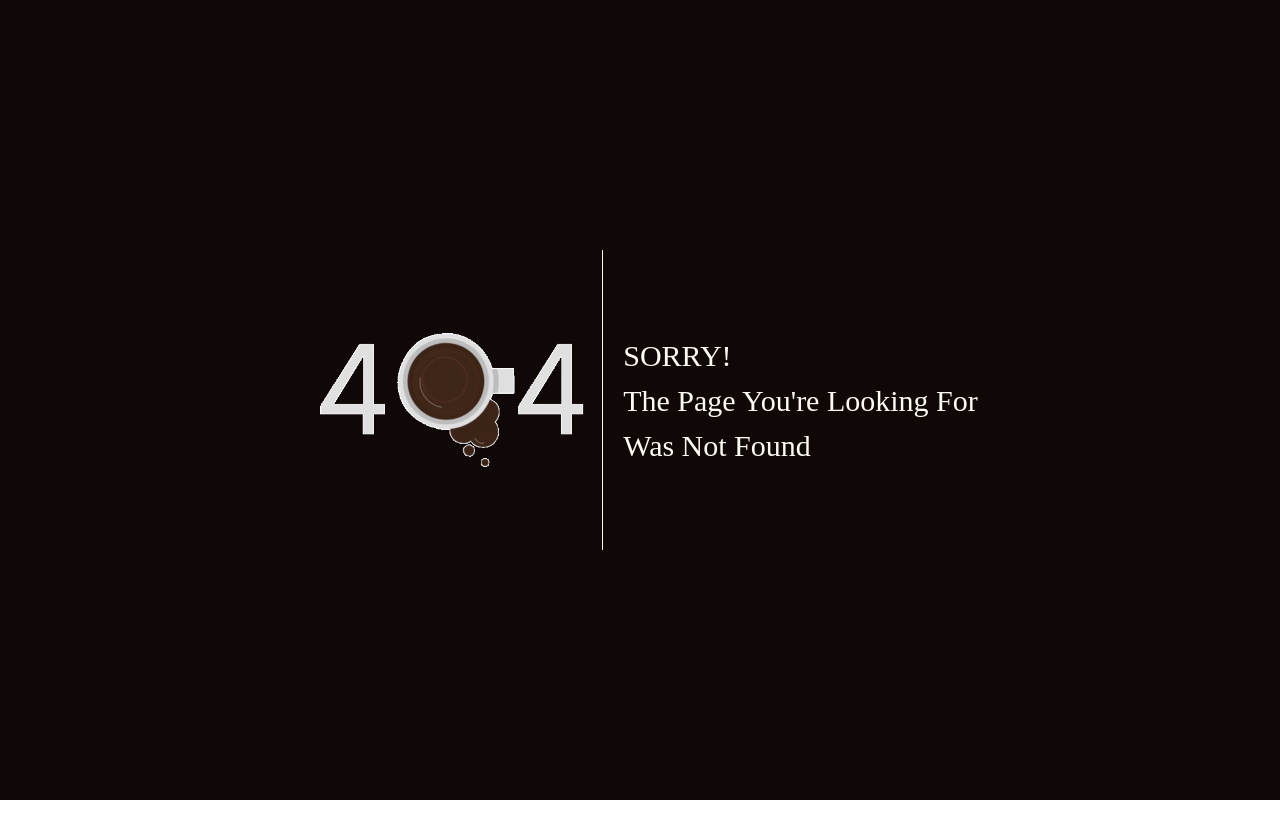
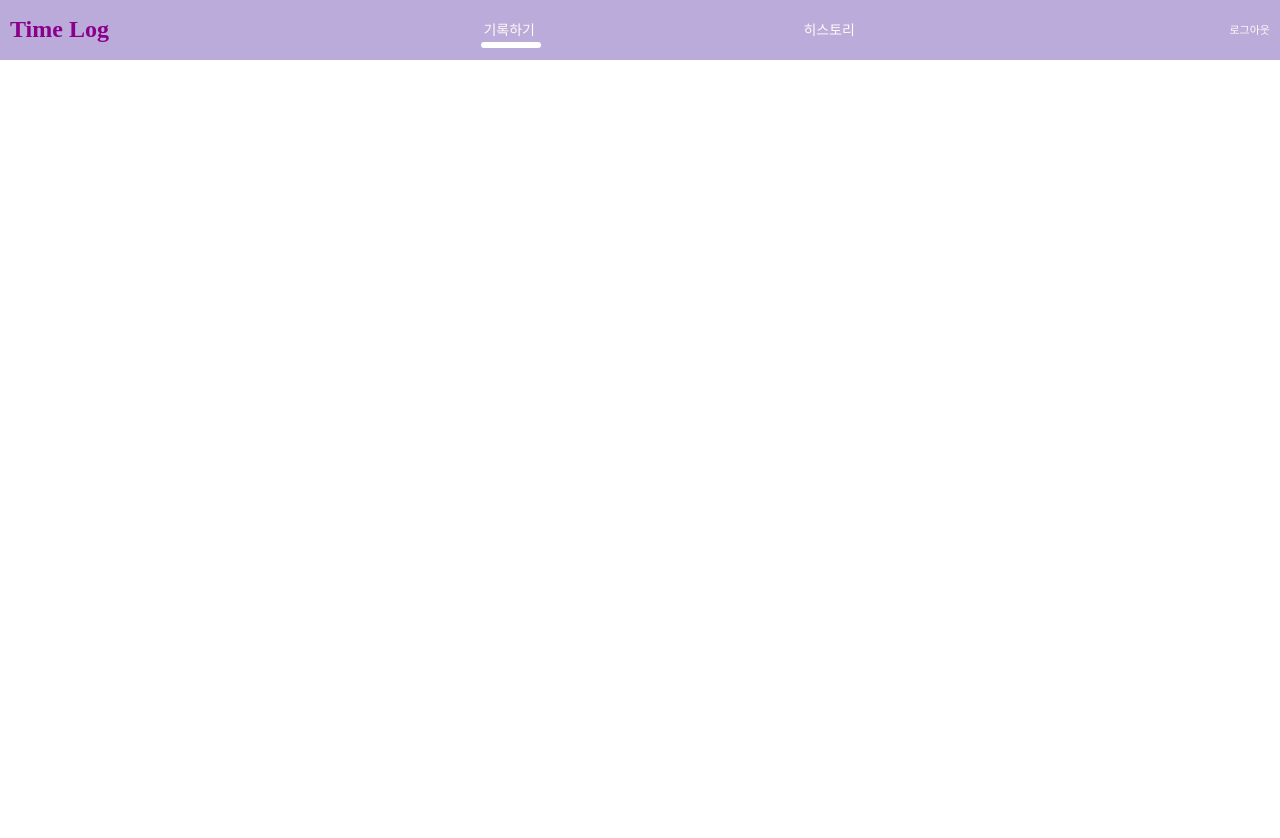
Before and after one commit to jo-love/time_log, a React (Create React App) app: page /record in a window 1280 px wide. Before the commit this address had no page. Shown: the top 838 px of the page. Before the commit the page ends 800 px from the top, so only its background shows below. Built offline with nearby package versions, Linux system fonts and the light colour scheme.

Commit message:
feat: header 추가

```diff
--- a/src/App.tsx
+++ b/src/App.tsx
@@ -2,6 +2,9 @@ import { Suspense, lazy } from 'react';
 import { BrowserRouter, Routes, Route } from 'react-router-dom'; //버전 6로 업그레이드 후, Switch->routes,component->element
 import { loading } from 'assets/index';
 import NotFound from 'pages/NotFound';
+import Record from 'pages/Record';
+import History from 'pages/History';
+import Header from 'components/Header';
 
 const Login = lazy(() => import('pages/Login'));
 
@@ -15,8 +18,11 @@ function App() {
       }
     >
       <BrowserRouter>
+        <Header />
         <Routes>
           <Route path="/" element={<Login />} />
+          <Route path="/record" element={<Record />} />
+          <Route path="history" element={<History />} />
           <Route path="*" element={<NotFound />} />
         </Routes>
       </BrowserRouter>
--- a/src/components/Header.tsx
+++ b/src/components/Header.tsx
@@ -1,9 +1,71 @@
+import { motion } from 'framer-motion';
+import { Link, useMatch } from 'react-router-dom';
+import styled from 'styled-components';
+
+const Nav = styled.nav`
+  position: fixed;
+  ${(props) => props.theme.positions.flexCenterY};
+  justify-content: space-between;
+  height: 60px;
+  width: 100%;
+  background-color: ${(props) => props.theme.colors.primary};
+  h2 {
+    font-family: 'The Nautigal';
+    color: darkmagenta;
+    padding-left: 10px;
+  }
+  ul {
+    display: flex;
+    justify-content: space-around;
+    width: 50%;
+    padding: 0;
+    font-size: 14px;
+  }
+  li {
+    position: relative;
+  }
+`;
+const Mark = styled(motion.span)`
+  position: absolute;
+  bottom: -10px;
+  width: 60px;
+  height: 6px;
+  border-radius: 5px;
+  background-color: white;
+  left: 0;
+  right: 0;
+  margin: 0 auto;
+  margin-right: -6px;
+`;
+const Logout = styled.span`
+  font-size: 11px;
+  padding-right: 10px;
+  cursor: pointer;
+`;
 const Header = () => {
-    return (
-        <div>
-            Header
-        </div>
-    );
+  const recordMatch = useMatch('/record');
+  const historyMatch = useMatch('/history');
+  console.log(recordMatch, 'true');
+  return (
+    <Nav>
+      <h2> Time Log</h2>
+      <ul>
+        <li>
+          <Link to="/record">
+            기록하기
+            {recordMatch && <Mark layoutId="circle" />}
+          </Link>
+        </li>
+        <li>
+          <Link to="/history">
+            히스토리
+            {historyMatch && <Mark layoutId="circle" />}
+          </Link>
+        </li>
+      </ul>
+      <Logout>로그아웃</Logout>
+    </Nav>
+  );
 };
 
 export default Header;
--- /dev/null
+++ b/src/pages/History/index.tsx
@@ -0,0 +1,5 @@
+const History = () => {
+  return <div>History</div>;
+};
+
+export default History;
--- a/src/pages/Login/index.tsx
+++ b/src/pages/Login/index.tsx
@@ -39,13 +39,12 @@ const Button = styled.button`
     transform: translateX(70px);
     letter-spacing: 3px;
     font-weight: 600;
-    /* color: ${(props) => props.theme.colors.white}; */
   }
 `;
 
 const textVar = {
   initial: {
-    fill: 'rgba(250,250,250, 1)',
+    fill: 'rgba(139,0,139, 1)',
   },
   active: {
     fillOpacity: [1, 0, 1],
--- /dev/null
+++ b/src/pages/Record/index.tsx
@@ -0,0 +1,5 @@
+const Record = () => {
+  return <div style={{ height: '200vh' }}>recordㅇㅇ</div>;
+};
+
+export default Record;
--- a/src/styles/global.ts
+++ b/src/styles/global.ts
@@ -1,18 +1,24 @@
 import { createGlobalStyle } from 'styled-components';
 import 'normalize.css';
+
 export const GlobalStyle = createGlobalStyle`
-@import url('https://fonts.googleapis.com/css2?family=Raleway:wght@300&family=The+Nautigal:wght@700&display=swap');
-
-font-family:'The Nautigal', cursive;
-
-body {
+ @import url('https://fonts.googleapis.com/css2?family=The+Nautigal:wght@700&display=swap');
+* {
     color: ${(props) => props.theme.colors.white};
+    font-family: sans-serif;
+    box-sizing: border-box;
     button {
         cursor: pointer;
         border: none;
     }
+    li {
+        list-style: none;
+    }
+a {
+    text-decoration: none;
+}
     text {
-        font-family: 'The Nautigal';
+        font-family: 'The Nautigal', cursive;
     }
 }
 `;
```
